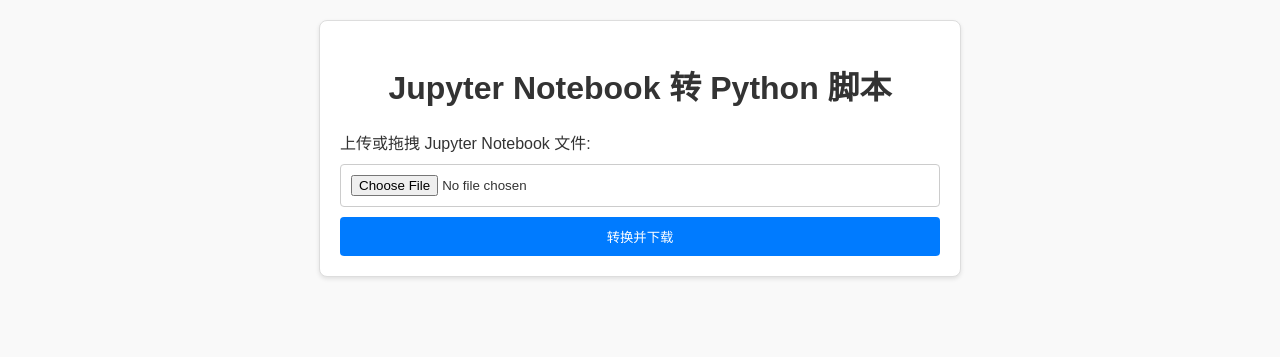
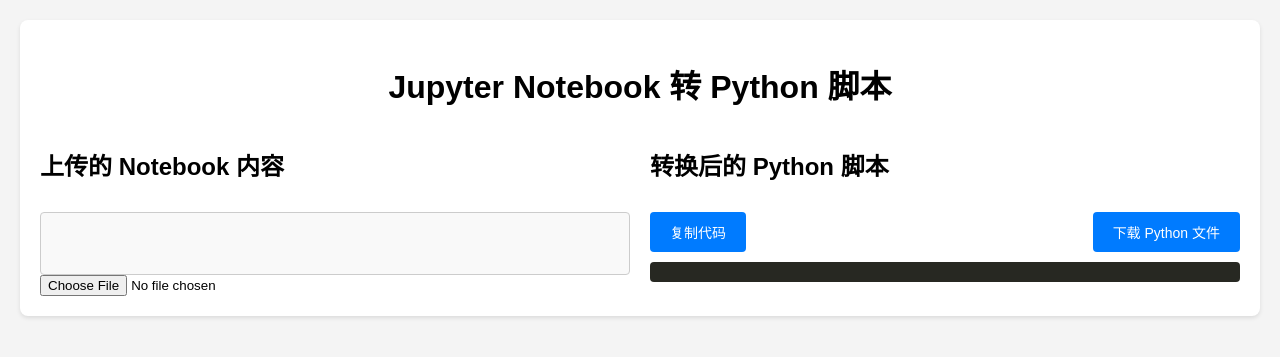
Before and after one commit to AndersonHJB/JupyterConvert, a Flask app: page / in a window 1280 px wide. Shown: the top 357 px of the page. Run offline with Flask 3, Linux system fonts and the light colour scheme.

Commit message:
V0.0.2-re0.1

```diff
--- a/app.py
+++ b/app.py
@@ -1,4 +1,4 @@
-from flask import Flask, request, render_template, send_file
+from flask import Flask, request, render_template, jsonify
 import os
 import json
 
@@ -9,26 +9,24 @@
 os.makedirs(CONVERTED_FOLDER, exist_ok=True)
 
 
-def convert_notebook_to_script(notebook_path, output_path):
+def convert_notebook_to_script(notebook_content):
+    """
+    Convert Jupyter Notebook content to Python script content.
+    """
+    script_lines = []
     try:
-        with open(notebook_path, 'r', encoding='utf-8') as nb_file:
-            notebook = json.load(nb_file)  # 尝试加载 JSON
-    except json.JSONDecodeError as e:
-        raise ValueError(f"无法解析 Jupyter Notebook 文件。错误: {e}")
+        for cell in notebook_content.get('cells', []):
+            cell_type = cell.get('cell_type')
+            if cell_type == 'markdown':
+                markdown_content = cell.get('source', [])
+                script_lines.append('"""\n' + ''.join(markdown_content) + '\n"""\n')
+            elif cell_type == 'code':
+                code_content = cell.get('source', [])
+                script_lines.append(''.join(code_content) + '\n')
+    except Exception as e:
+        raise ValueError(f"Notebook 解析失败：{e}")
 
-    script_lines = []
-
-    for cell in notebook.get('cells', []):
-        cell_type = cell.get('cell_type')
-        if cell_type == 'markdown':
-            markdown_content = cell.get('source', [])
-            script_lines.append('"""\n' + ''.join(markdown_content) + '\n"""\n')
-        elif cell_type == 'code':
-            code_content = cell.get('source', [])
-            script_lines.append(''.join(code_content) + '\n')
-
-    with open(output_path, 'w', encoding='utf-8') as script_file:
-        script_file.writelines(script_lines)
+    return ''.join(script_lines)
 
 
 @app.route("/", methods=["GET", "POST"])
@@ -37,18 +35,21 @@
         file = request.files.get("notebook")
         if file and file.filename.endswith(".ipynb"):
             input_path = os.path.join(UPLOAD_FOLDER, file.filename)
-            output_filename = file.filename.rsplit(".", 1)[0] + ".py"
-            output_path = os.path.join(CONVERTED_FOLDER, output_filename)
+            file.save(input_path)
 
-            file.save(input_path)
             try:
-                convert_notebook_to_script(input_path, output_path)
-            except ValueError as e:
-                return f"文件转换失败：{e}", 400  # 返回错误信息到页面
+                with open(input_path, 'r', encoding='utf-8') as nb_file:
+                    notebook_content = json.load(nb_file)
 
-            return send_file(output_path, as_attachment=True)
+                python_script = convert_notebook_to_script(notebook_content)
+                return jsonify({
+                    "notebook": json.dumps(notebook_content, indent=4, ensure_ascii=False),
+                    "python": python_script,
+                })
+            except (ValueError, json.JSONDecodeError) as e:
+                return jsonify({"error": f"文件解析失败：{e}"}), 400
 
-        return "请上传一个有效的 Jupyter Notebook 文件 (.ipynb)", 400
+        return jsonify({"error": "请上传一个有效的 Jupyter Notebook 文件 (.ipynb)"}), 400
 
     return render_template("index.html")
 
--- a/static/script.js
+++ b/static/script.js
@@ -1,12 +1,49 @@
 document.addEventListener("DOMContentLoaded", () => {
-    const copyButton = document.getElementById("copy-button");
-    const codeBlock = document.getElementById("code-block");
+    const uploadInput = document.getElementById("upload-notebook");
+    const notebookContent = document.getElementById("notebook-content");
+    const pythonContent = document.getElementById("python-content");
+    const copyCodeButton = document.getElementById("copy-code");
+    const downloadPythonButton = document.getElementById("download-python");
 
-    if (copyButton) {
-        copyButton.addEventListener("click", () => {
-            navigator.clipboard.writeText(codeBlock.textContent).then(() => {
-                alert("代码已复制到剪贴板！");
+    uploadInput.addEventListener("change", async (event) => {
+        const file = event.target.files[0];
+        if (!file) return;
+
+        const formData = new FormData();
+        formData.append("notebook", file);
+
+        try {
+            const response = await fetch("/", {
+                method: "POST",
+                body: formData,
             });
+
+            const result = await response.json();
+
+            if (response.ok) {
+                notebookContent.value = result.notebook;
+                pythonContent.textContent = result.python;
+
+                // Enable download button
+                downloadPythonButton.addEventListener("click", () => {
+                    const blob = new Blob([result.python], { type: "text/plain" });
+                    const url = URL.createObjectURL(blob);
+                    const a = document.createElement("a");
+                    a.href = url;
+                    a.download = file.name.replace(".ipynb", ".py");
+                    a.click();
+                });
+            } else {
+                alert(result.error || "转换失败");
+            }
+        } catch (error) {
+            alert("上传失败，请重试！");
+        }
+    });
+
+    copyCodeButton.addEventListener("click", () => {
+        navigator.clipboard.writeText(pythonContent.textContent).then(() => {
+            alert("代码已复制到剪贴板！");
         });
-    }
+    });
 });
--- a/static/styles.css
+++ b/static/styles.css
@@ -1,54 +1,78 @@
 body {
     font-family: Arial, sans-serif;
-    background-color: #f9f9f9;
-    color: #333;
+    background-color: #f4f4f4;
     margin: 0;
-    padding: 20px;
+    padding: 0;
 }
 
 .container {
-    max-width: 600px;
-    margin: 0 auto;
+    max-width: 1200px;
+    margin: 20px auto;
     padding: 20px;
     background: #fff;
-    border: 1px solid #ddd;
     border-radius: 8px;
     box-shadow: 0 2px 4px rgba(0, 0, 0, 0.1);
 }
 
 h1 {
     text-align: center;
+    margin-bottom: 20px;
 }
 
-form {
+.main-content {
+    display: flex;
+    gap: 20px;
+}
+
+.left-panel,
+.right-panel {
+    flex: 1;
     display: flex;
     flex-direction: column;
-    gap: 10px;
 }
 
-input[type="file"] {
+textarea,
+pre {
+    flex: 1;
+    margin-top: 10px;
+    padding: 10px;
+    font-family: "Courier New", Courier, monospace;
+    font-size: 14px;
     border: 1px solid #ccc;
-    padding: 10px;
     border-radius: 4px;
+    resize: none;
+    overflow: auto;
+}
+
+textarea {
+    background-color: #f9f9f9;
+}
+
+pre {
+    background-color: #272822;
+    color: #f8f8f2;
+    overflow-x: auto;
+    white-space: pre-wrap;
+    border: none;
+}
+
+.code-header {
+    display: flex;
+    justify-content: space-between;
+    align-items: center;
+    margin-top: 10px;
 }
 
 button {
-    background-color: #007bff;
-    color: #fff;
-    padding: 10px;
+    padding: 10px 20px;
     border: none;
     border-radius: 4px;
+    background-color: #007bff;
+    color: white;
     cursor: pointer;
+    font-size: 14px;
 }
 
 button:hover {
     background-color: #0056b3;
 }
-
-pre {
-    background: #f8f8f8;
-    padding: 10px;
-    border: 1px solid #ccc;
-    border-radius: 4px;
-    overflow: auto;
-}
--- a/templates/index.html
+++ b/templates/index.html
@@ -9,15 +9,20 @@
 <body>
     <div class="container">
         <h1>Jupyter Notebook 转 Python 脚本</h1>
-        <form id="upload-form" method="post" enctype="multipart/form-data">
-            <label for="notebook">上传或拖拽 Jupyter Notebook 文件:</label>
-            <input type="file" id="notebook" name="notebook" accept=".ipynb">
-            <button type="submit">转换并下载</button>
-        </form>
-        <div id="code-container" style="display: none;">
-            <h2>转换后的代码：</h2>
-            <pre id="code-block"></pre>
-            <button id="copy-button">复制代码</button>
+        <div class="main-content">
+            <div class="left-panel">
+                <h2>上传的 Notebook 内容</h2>
+                <textarea id="notebook-content" readonly></textarea>
+                <input type="file" id="upload-notebook" accept=".ipynb">
+            </div>
+            <div class="right-panel">
+                <h2>转换后的 Python 脚本</h2>
+                <div class="code-header">
+                    <button id="copy-code">复制代码</button>
+                    <button id="download-python">下载 Python 文件</button>
+                </div>
+                <pre id="python-content"></pre>
+            </div>
         </div>
     </div>
     <script src="/static/script.js"></script>
```
